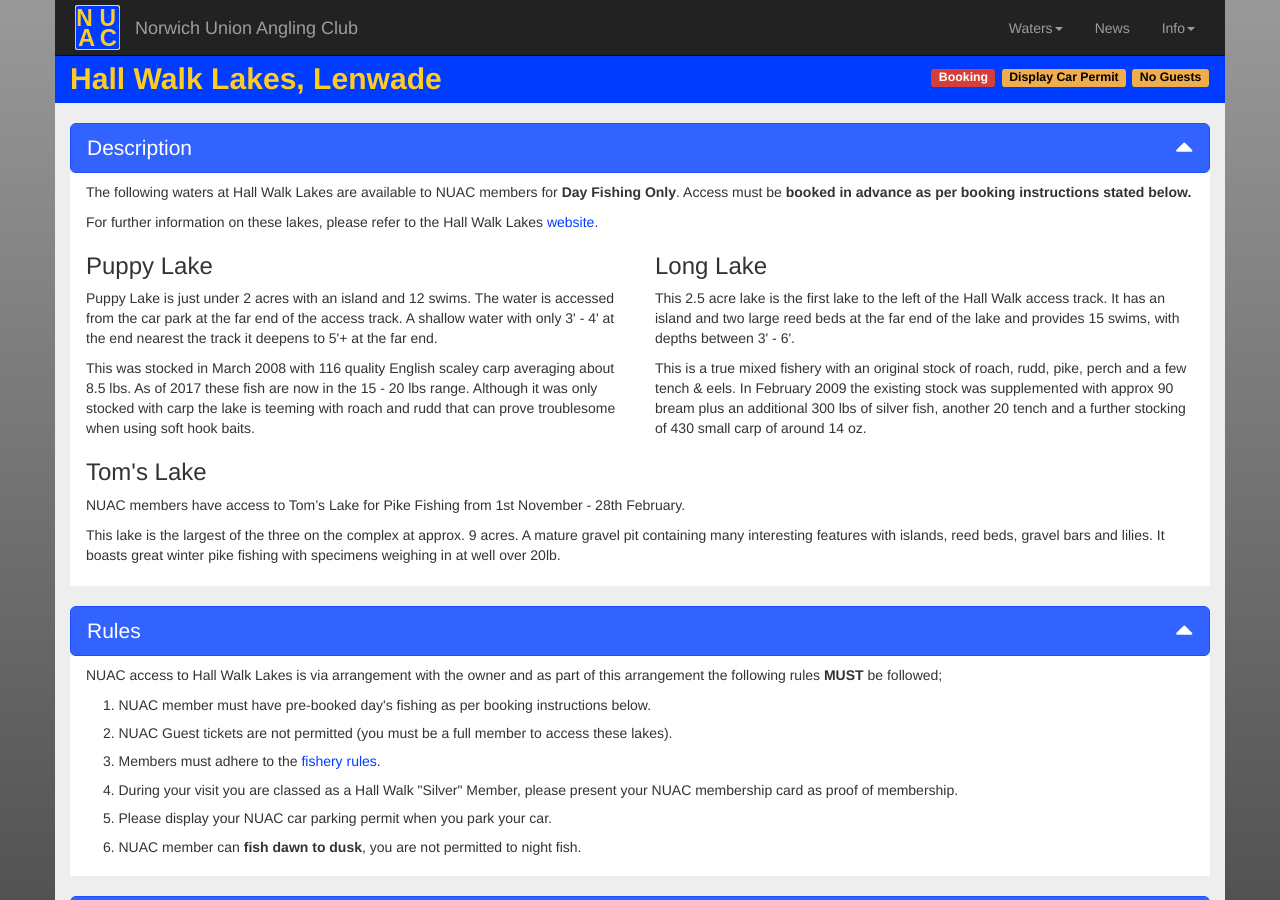
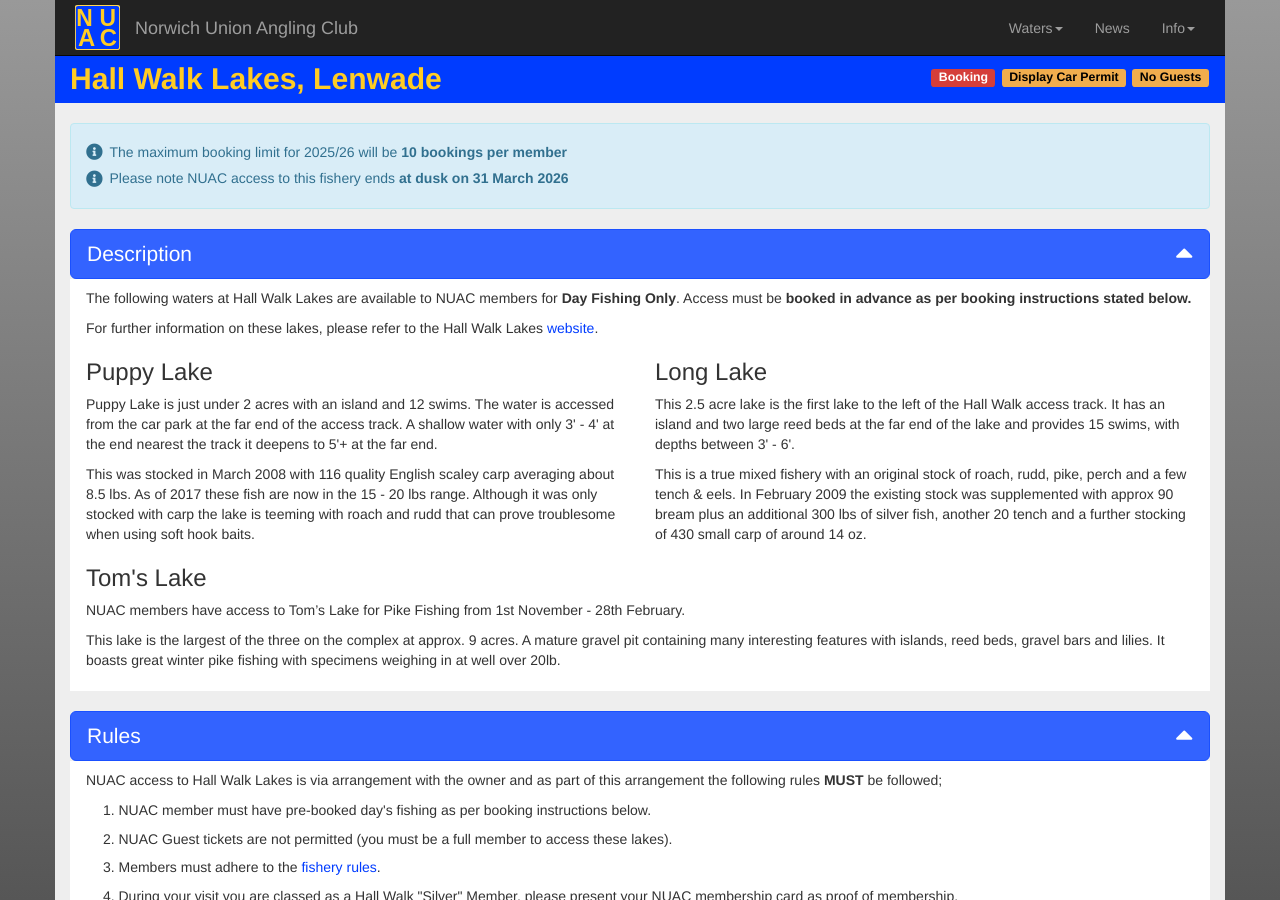
Before and after one commit to nuac-admin/nuac-release-four, a Jekyll site: the page built from _waters/hallwalk.md, in a window 1280 px wide and 900 px high. Built offline with Jekyll 4.4.1, drawn with Linux system fonts in a browser that asks for light colours; nearby versions of some CDN libraries.

Commit message:
2025/26 water msgs

```diff
--- a/_data/water-msg.yml
+++ b/_data/water-msg.yml
@@ -23,13 +23,15 @@ yare-messages:
   #   msg-desc: Venue closed due to River Close Season; re-opens Thursday 16th June
 
 hw-open-ind: true
-hw-msg-ind: false
-hw-msg-box-type: warning
+hw-msg-ind: true
+hw-msg-box-type: info
 hw-messages:
-  - msg-type: warning
-    msg-desc: <strong>COVID-19 restrictions apply</strong> please follow [Angling Trust guidance](https://anglingtrust.net/covid-19/)
   - msg-type: info
-    msg-desc: Pike fishing permitted from Thursday 17th November 2022 [facebook post](https://www.facebook.com/hallwalkfishery/posts/pfbid0H8sSyRcu5agz6FbEDwLzSYGEN4LMRngmJuhoSUBDcupZ9FD5LXGzJNF4zWWJLUpRl)
+    msg-desc: The maximum booking limit for 2025/26 will be **10 bookings per member**
+  - msg-type: info
+    msg-desc: Please note NUAC access to this fishery ends **at dusk on 31 March 2026**
+  # - msg-type: info
+  #   msg-desc: Pike fishing permitted from Thursday 17th November 2022 [facebook post](https://www.facebook.com/hallwalkfishery/posts/pfbid0H8sSyRcu5agz6FbEDwLzSYGEN4LMRngmJuhoSUBDcupZ9FD5LXGzJNF4zWWJLUpRl)
 
 bif-open-ind: true
 bif-msg-ind: true
@@ -45,7 +47,7 @@ bif-messages:
     msg-desc: Fishery closed until further notice
 
 bw-open-ind: true
-bw-msg-ind: true
+bw-msg-ind: false
 bw-msg-box-type: warning
 bw-messages:
   - msg-type: info
@@ -83,7 +85,7 @@ snp-messages:
   #   msg-desc: <strong>Venue remains CLOSED until further notice</strong>, please see the relevant <a href="../news/news.html#NI106" class="alert-link">news item</a> for more information
 
 ndaa-open-ind: true
-ndaa-msg-ind: true
+ndaa-msg-ind: false
 ndaa-msg-box-type: warning
 ndaa-messages:
   # - msg-type: warning
```
Also changed, not shown: 1 other file.
